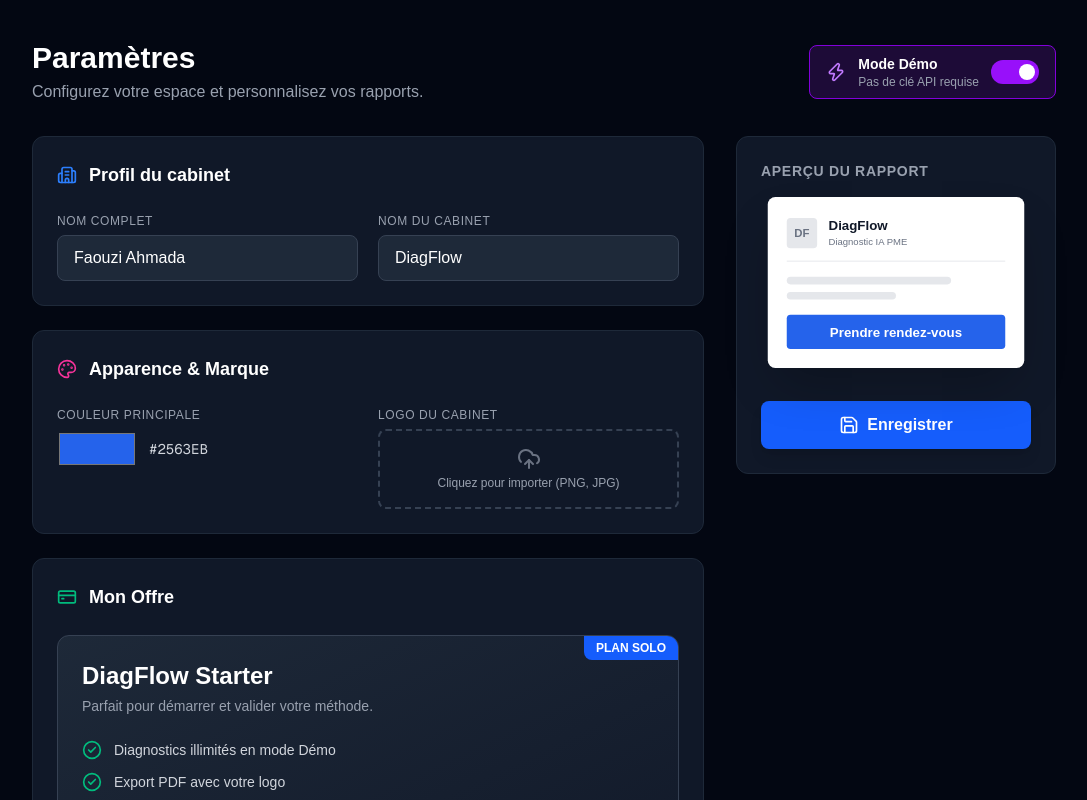
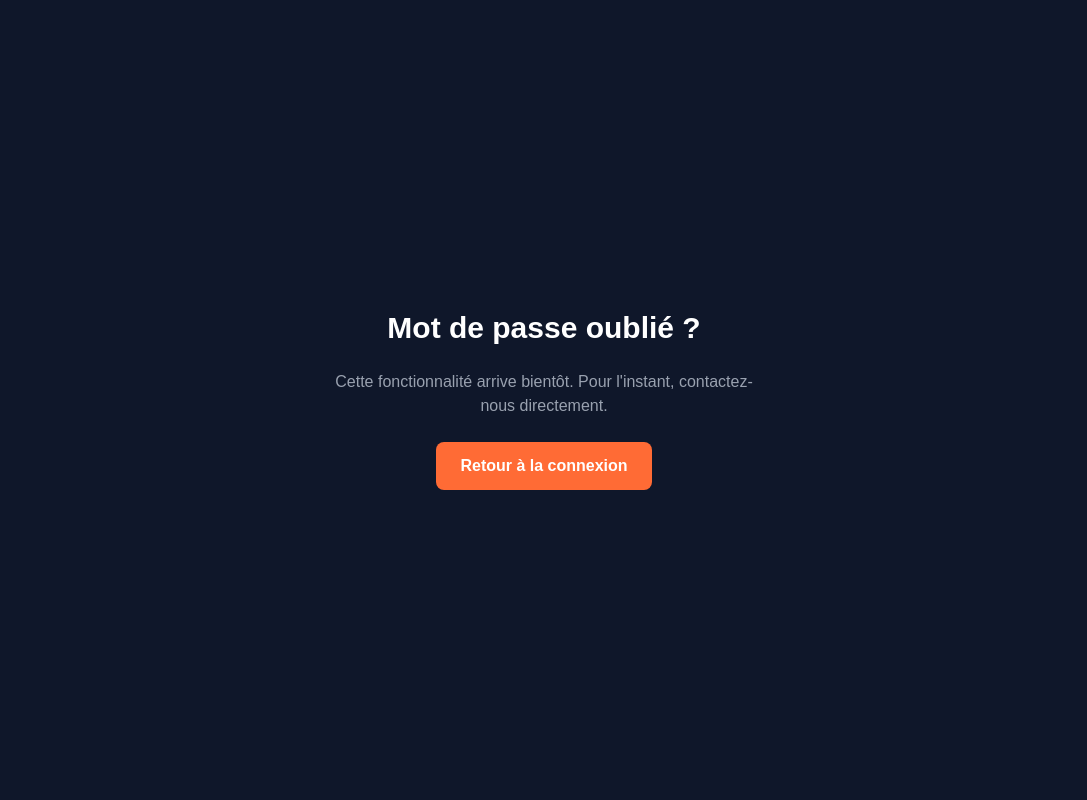
Before and after one commit to hawaniabuilder-pixel/diagflow-app, a Next.js app: page /forgot-password in a window 1280 px wide. Shown: the top 800 px of the page, without its empty margins (96-1183 px from the left). Built offline with nearby package versions, Linux system fonts and the light colour scheme.

Commit message:
fix: simplify forgot-password page to remove lucide-react dependency

```diff
--- a/app/forgot-password/page.tsx
+++ b/app/forgot-password/page.tsx
@@ -1,203 +1,14 @@
-"use client";
-
-import { useState } from "react";
-import { Save, Building2, CreditCard, CheckCircle2, Palette, Zap, UploadCloud } from "lucide-react";
-
-export default function SettingsPage() {
-  const [saved, setSaved] = useState(false);
-  const [demoMode, setDemoMode] = useState(true); // Activé par défaut pour toi !
-
-  const [formData, setFormData] = useState({
-    nomComplet: "Faouzi Ahmada",
-    nomCabinet: "DiagFlow",
-    email: "faouzi.a12@yahoo.com",
-    couleur: "#2563EB", // Bleu par défaut
-    tauxHoraire: 55,
-  });
-
-  const handleSave = () => {
-    setSaved(false);
-    setTimeout(() => {
-      setSaved(true);
-      setTimeout(() => setSaved(false), 3000);
-    }, 600);
-  };
-
+export default function ForgotPasswordPage() {
   return (
-    <div className="min-h-screen bg-gray-950 text-gray-100 p-6 md:p-10">
-      <div className="max-w-5xl mx-auto space-y-8">
-
-        {/* En-tête avec Mode Démo */}
-        <div className="flex flex-col md:flex-row md:items-center justify-between gap-4">
-          <div>
-            <h1 className="text-3xl font-bold text-white mb-1">Paramètres</h1>
-            <p className="text-gray-400">Configurez votre espace et personnalisez vos rapports.</p>
-          </div>
-
-          {/* Toggle Mode Démo */}
-          <div className={`flex items-center gap-3 px-4 py-2 rounded-lg border ${demoMode ? 'bg-purple-900/30 border-purple-700' : 'bg-gray-800 border-gray-700'}`}>
-            <Zap className={`w-5 h-5 ${demoMode ? 'text-purple-400' : 'text-gray-500'}`} />
-            <div>
-              <p className="text-sm font-semibold text-white">Mode Démo</p>
-              <p className="text-xs text-gray-400">Pas de clé API requise</p>
-            </div>
-            <button
-              onClick={() => setDemoMode(!demoMode)}
-              className={`relative w-12 h-6 rounded-full transition-colors ${demoMode ? 'bg-purple-600' : 'bg-gray-600'}`}
-            >
-              <div className={`absolute top-1 w-4 h-4 bg-white rounded-full transition-all ${demoMode ? 'left-7' : 'left-1'}`} />
-            </button>
-          </div>
-        </div>
-
-        {/* Message de succès */}
-        {saved && (
-          <div className="bg-green-900/40 border border-green-700/50 text-green-300 px-4 py-3 rounded-lg flex items-center gap-2 animate-pulse">
-            <CheckCircle2 className="w-5 h-5" />
-            Paramètres enregistrés avec succès !
-          </div>
-        )}
-
-        <div className="grid grid-cols-1 lg:grid-cols-3 gap-8">
-
-          {/* COLONNE GAUCHE : FORMULAIRES */}
-          <div className="lg:col-span-2 space-y-6">
-
-            {/* 1. Profil */}
-            <div className="bg-gray-900 border border-gray-800 rounded-xl p-6">
-              <div className="flex items-center gap-3 mb-6">
-                <Building2 className="w-5 h-5 text-blue-500" />
-                <h2 className="text-lg font-semibold text-white">Profil du cabinet</h2>
-              </div>
-              <div className="grid grid-cols-1 md:grid-cols-2 gap-5">
-                <div>
-                  <label className="block text-xs font-medium text-gray-400 mb-1.5 uppercase tracking-wider">Nom complet</label>
-                  <input
-                    type="text"
-                    value={formData.nomComplet}
-                    onChange={(e) => setFormData({...formData, nomComplet: e.target.value})}
-                    className="w-full bg-gray-800 border border-gray-700 rounded-lg px-4 py-2.5 text-white focus:ring-2 focus:ring-blue-500 focus:border-transparent outline-none transition-all"
-                  />
-                </div>
-                <div>
-                  <label className="block text-xs font-medium text-gray-400 mb-1.5 uppercase tracking-wider">Nom du cabinet</label>
-                  <input
-                    type="text"
-                    value={formData.nomCabinet}
-                    onChange={(e) => setFormData({...formData, nomCabinet: e.target.value})}
-                    className="w-full bg-gray-800 border border-gray-700 rounded-lg px-4 py-2.5 text-white focus:ring-2 focus:ring-blue-500 focus:border-transparent outline-none transition-all"
-                  />
-                </div>
-              </div>
-            </div>
-
-            {/* 2. Branding */}
-            <div className="bg-gray-900 border border-gray-800 rounded-xl p-6">
-              <div className="flex items-center gap-3 mb-6">
-                <Palette className="w-5 h-5 text-pink-500" />
-                <h2 className="text-lg font-semibold text-white">Apparence & Marque</h2>
-              </div>
-              <div className="grid grid-cols-1 md:grid-cols-2 gap-5">
-                <div>
-                  <label className="block text-xs font-medium text-gray-400 mb-1.5 uppercase tracking-wider">Couleur principale</label>
-                  <div className="flex items-center gap-3">
-                    <input
-                      type="color"
-                      value={formData.couleur}
-                      onChange={(e) => setFormData({...formData, couleur: e.target.value})}
-                      className="h-10 w-20 bg-transparent border-0 cursor-pointer rounded"
-                    />
-                    <span className="text-gray-300 font-mono text-sm">{formData.couleur}</span>
-                  </div>
-                </div>
-                <div>
-                  <label className="block text-xs font-medium text-gray-400 mb-1.5 uppercase tracking-wider">Logo du cabinet</label>
-                  <div className="border-2 border-dashed border-gray-700 rounded-lg p-4 text-center hover:border-gray-500 transition-colors cursor-pointer">
-                    <UploadCloud className="w-6 h-6 text-gray-500 mx-auto mb-1" />
-                    <p className="text-xs text-gray-400">Cliquez pour importer (PNG, JPG)</p>
-                  </div>
-                </div>
-              </div>
-            </div>
-
-            {/* 3. Mon Offre (Version Premium) */}
-            <div className="bg-gray-900 border border-gray-800 rounded-xl p-6">
-              <div className="flex items-center gap-3 mb-6">
-                <CreditCard className="w-5 h-5 text-emerald-500" />
-                <h2 className="text-lg font-semibold text-white">Mon Offre</h2>
-              </div>
-
-              <div className="bg-gradient-to-br from-gray-800 to-gray-900 border border-gray-700 rounded-xl p-6 relative overflow-hidden">
-                <div className="absolute top-0 right-0 bg-blue-600 text-white text-xs font-bold px-3 py-1 rounded-bl-lg">
-                  PLAN SOLO
-                </div>
-                <h3 className="text-2xl font-bold text-white mb-1">DiagFlow Starter</h3>
-                <p className="text-gray-400 text-sm mb-6">Parfait pour démarrer et valider votre méthode.</p>
-
-                <div className="space-y-3 mb-6">
-                  <div className="flex items-center gap-3 text-gray-300">
-                    <CheckCircle2 className="w-5 h-5 text-emerald-500" />
-                    <span className="text-sm">Diagnostics illimités en mode Démo</span>
-                  </div>
-                  <div className="flex items-center gap-3 text-gray-300">
-                    <CheckCircle2 className="w-5 h-5 text-emerald-500" />
-                    <span className="text-sm">Export PDF avec votre logo</span>
-                  </div>
-                  <div className="flex items-center gap-3 text-gray-500">
-                    <div className="w-5 h-5 rounded-full border-2 border-gray-600 flex items-center justify-center text-[10px]">✕</div>
-                    <span className="text-sm line-through">Marque blanche complète</span>
-                  </div>
-                </div>
-
-                <div className="flex items-baseline gap-2">
-                  <span className="text-3xl font-bold text-white">Gratuit</span>
-                  <span className="text-gray-500 text-sm">pendant la bêta</span>
-                </div>
-                <p className="text-xs text-blue-400 mt-3 italic">* Tarif définitif communiqué au lancement officiel.</p>
-              </div>
-            </div>
-
-          </div>
-
-          {/* COLONNE DROITE : APERÇU EN DIRECT */}
-          <div className="lg:col-span-1">
-            <div className="sticky top-6 space-y-6">
-              <div className="bg-gray-900 border border-gray-800 rounded-xl p-6">
-                <h3 className="text-sm font-semibold text-gray-400 uppercase tracking-wider mb-4">Aperçu du rapport</h3>
-
-                {/* Mini fausse page de rapport */}
-                <div className="bg-white text-gray-900 rounded-lg p-5 shadow-2xl transform scale-95 origin-top">
-                  <div className="flex items-center gap-3 mb-4 border-b border-gray-200 pb-3">
-                    <div className="w-8 h-8 rounded bg-gray-200 flex items-center justify-center text-xs font-bold text-gray-500">DF</div>
-                    <div>
-                      <p className="font-bold text-sm">{formData.nomCabinet || "Nom du cabinet"}</p>
-                      <p className="text-[10px] text-gray-500">Diagnostic IA PME</p>
-                    </div>
-                  </div>
-                  <div className="space-y-2 mb-4">
-                    <div className="h-2 bg-gray-200 rounded w-3/4"></div>
-                    <div className="h-2 bg-gray-200 rounded w-1/2"></div>
-                  </div>
-                  <button
-                    className="w-full py-2 rounded text-white text-sm font-semibold transition-colors"
-                    style={{ backgroundColor: formData.couleur }}
-                  >
-                    Prendre rendez-vous
-                  </button>
-                </div>
-
-                <button
-                  onClick={handleSave}
-                  className="w-full mt-6 flex items-center justify-center gap-2 bg-blue-600 hover:bg-blue-700 text-white font-semibold px-6 py-3 rounded-lg transition-all shadow-lg hover:shadow-blue-500/20"
-                >
-                  <Save className="w-5 h-5" />
-                  Enregistrer
-                </button>
-              </div>
-            </div>
-          </div>
-
-        </div>
+    <div className="min-h-screen flex items-center justify-center bg-ocean text-white p-4">
+      <div className="max-w-md w-full space-y-6 text-center">
+        <h1 className="text-3xl font-bold">Mot de passe oublié ?</h1>
+        <p className="text-gray-400">
+          Cette fonctionnalité arrive bientôt. Pour l'instant, contactez-nous directement.
+        </p>
+        <a href="/login" className="inline-block px-6 py-3 bg-coral hover:bg-coral-hover rounded-lg font-bold transition-colors">
+          Retour à la connexion
+        </a>
       </div>
     </div>
   );
```
